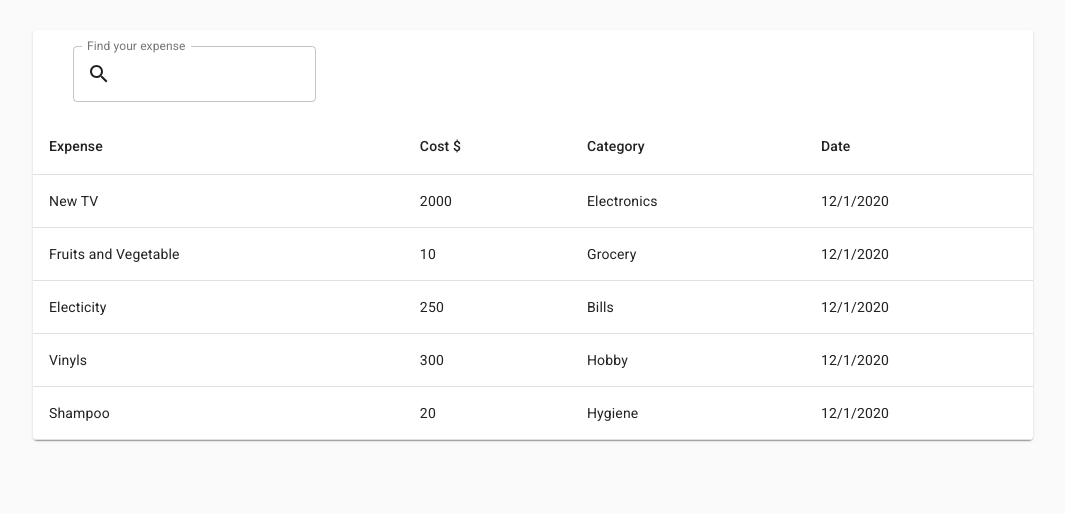
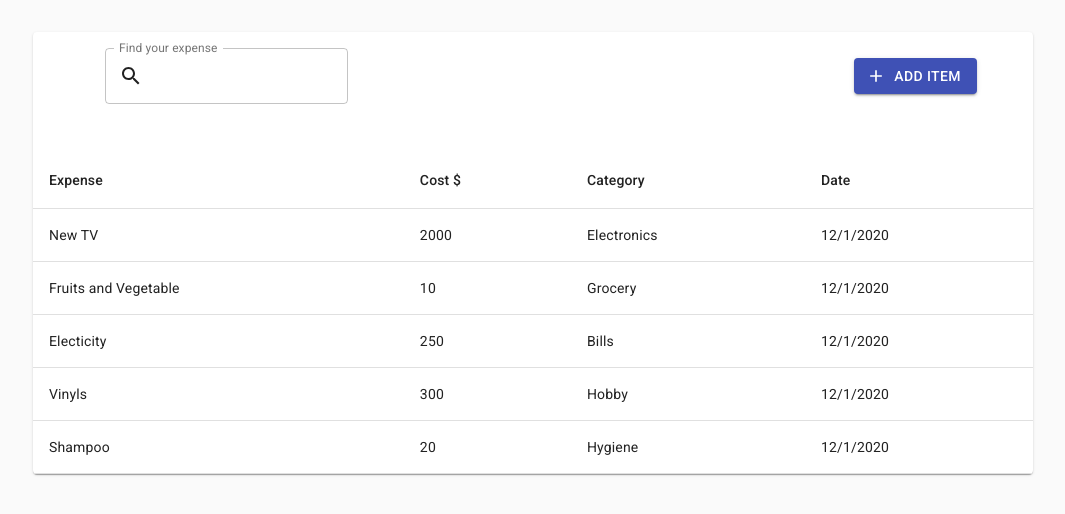
Before and after one commit to mateusz24polok/budget-manager-app, a React (Create React App) app: page / in a window 1280 px wide. Shown: the top 514 px of the page, without its empty margins (107-1172 px from the left). Built offline with nearby package versions, Linux system fonts and the light colour scheme.

Commit message:
AddExpenseButton has been added to Toolbar

```diff
--- /dev/null
+++ b/src/components/atoms/AddExpenseButton/index.tsx
@@ -0,0 +1,13 @@
+import { Button } from "@material-ui/core";
+import { Add } from "@material-ui/icons";
+import React from "react";
+
+const AddExpenseButton = () => {
+  return (
+    <Button startIcon={<Add />} color="primary" variant="contained">
+      Add Item
+    </Button>
+  );
+};
+
+export default AddExpenseButton;
--- a/src/components/molecules/Toolbar/index.tsx
+++ b/src/components/molecules/Toolbar/index.tsx
@@ -1,11 +1,17 @@
 import React from "react";
-import { Toolbar as MuiToolbar } from "@material-ui/core";
+import { Grid, Toolbar as MuiToolbar } from "@material-ui/core";
 import SearchInput from "../../atoms/SearchInput";
+import AddExpenseButton from "../../atoms/AddExpenseButton";
+import { useStyles } from "./style";
 
 const Toolbar = () => {
+  const classes = useStyles();
   return (
-    <MuiToolbar>
-      <SearchInput />
+    <MuiToolbar className={classes.margin}>
+      <Grid container justify="space-between" alignItems="center">
+        <SearchInput />
+        <AddExpenseButton />
+      </Grid>
     </MuiToolbar>
   );
 };
--- /dev/null
+++ b/src/components/molecules/Toolbar/style.tsx
@@ -0,0 +1,7 @@
+import { makeStyles, Theme } from "@material-ui/core";
+
+export const useStyles = makeStyles((theme: Theme) => ({
+  margin: {
+    margin: theme.spacing(4),
+  },
+}));
```
Also changed, not shown: 1 other file (tests, documents, lock files or other folders).
